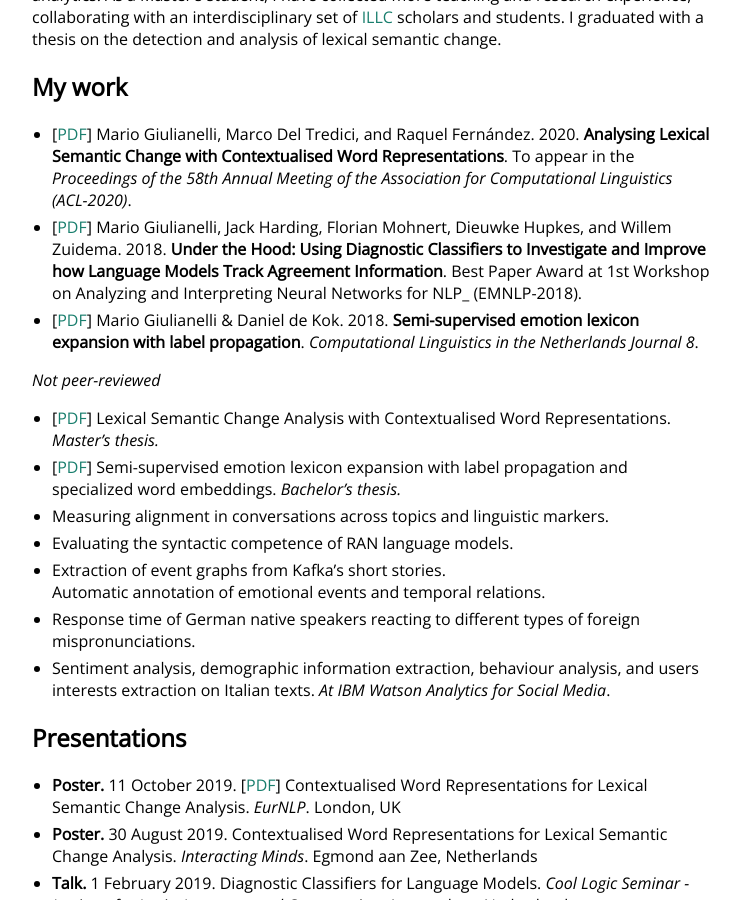
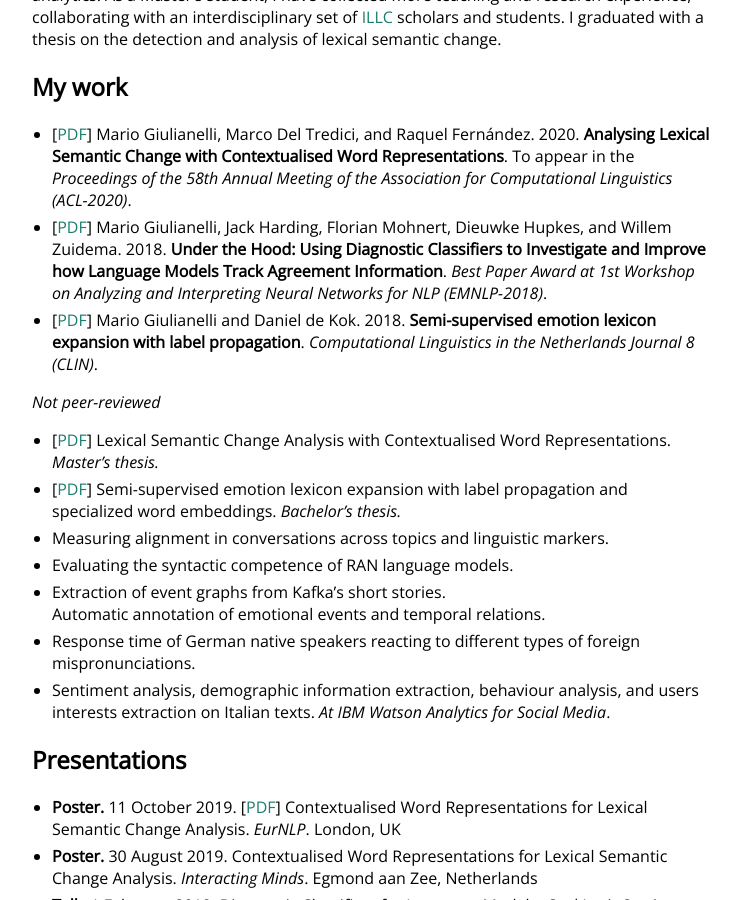
Before and after one commit to glnmario/glnmario.github.io, a Jekyll site: the page built from index.md, in a window 1280 px wide and 900 px high, scrolled down 588 px. Shown: the whole window, without its empty margins (258-998 px from the left). Built offline with Jekyll 4.4.1, drawn with Linux system fonts in a browser that asks for light colours.

Commit message:
Update index.md

```diff
--- a/index.md
+++ b/index.md
@@ -25,8 +25,8 @@ Currently I study Artificial Intelligence at the University of Amsterdam.
 
 ## My work
 - [[PDF](https://arxiv.org/abs/2004.14118)] Mario Giulianelli, Marco Del Tredici, and Raquel Fernández. 2020. **Analysing Lexical Semantic Change with Contextualised Word Representations**. To appear in the _Proceedings of the 58th Annual Meeting of the Association for Computational Linguistics (ACL-2020)_.
-- [[PDF](https://arxiv.org/abs/1808.08079)] Mario Giulianelli, Jack Harding, Florian Mohnert, Dieuwke Hupkes, and Willem Zuidema. 2018. **Under the Hood: Using Diagnostic Classifiers to Investigate and Improve how Language Models Track Agreement Information**. Best Paper Award at 1st Workshop on Analyzing and Interpreting Neural Networks for NLP_ (EMNLP-2018).
-- [[PDF](https://clinjournal.org/clinj/article/view/82)] Mario Giulianelli & Daniel de Kok. 2018. **Semi-supervised emotion lexicon expansion with label propagation**. _Computational Linguistics in the Netherlands Journal 8_.
+- [[PDF](https://arxiv.org/abs/1808.08079)] Mario Giulianelli, Jack Harding, Florian Mohnert, Dieuwke Hupkes, and Willem Zuidema. 2018. **Under the Hood: Using Diagnostic Classifiers to Investigate and Improve how Language Models Track Agreement Information**. _Best Paper Award at 1st Workshop on Analyzing and Interpreting Neural Networks for NLP (EMNLP-2018)_.
+- [[PDF](https://clinjournal.org/clinj/article/view/82)] Mario Giulianelli and Daniel de Kok. 2018. **Semi-supervised emotion lexicon expansion with label propagation**. _Computational Linguistics in the Netherlands Journal 8 (CLIN)_.
 
 *Not peer-reviewed*
 - [[PDF](mscthesis.pdf)] Lexical Semantic Change Analysis with Contextualised Word Representations. _Master's thesis._
```
